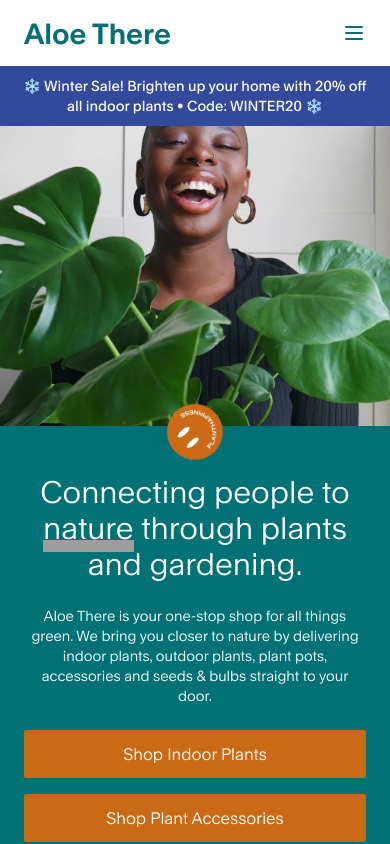
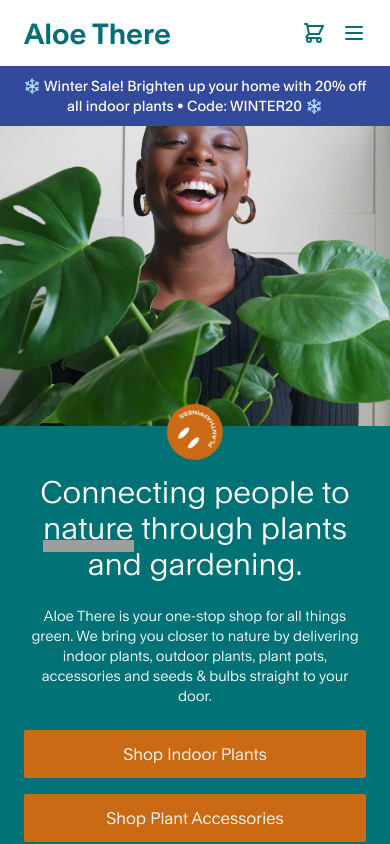
Before and after one commit to connorhanks/Plant-Shop, a Vue app: page / in a window 390 px wide. Shown: the top 844 px of the page. Built offline with nearby package versions, Linux system fonts and the light colour scheme; no server answers; data requests are answered from the project's data file; grey boxes are pictures that could not be loaded.

Commit message:
fix: update API base URL to support mobile network access

```diff
--- a/src/components/Navbar.vue
+++ b/src/components/Navbar.vue
@@ -1,45 +1,96 @@
 <script setup>
-import { ref, onMounted, onUnmounted } from "vue";
-import { useRouter } from "vue-router";
+// Import the tools we need from Vue and our project
+import { ref, onMounted, onUnmounted } from "vue"; // These help us manage our component
+import { useRouter } from "vue-router"; // This helps us with navigation
+import { useCartStore } from "@/stores/cart"; // This gives us access to our shopping cart
 
-const isMenuOpen = ref(false);
-const navRef = ref(null);
+// Create variables we'll use in our navbar
+const isMenuOpen = ref(false); // This keeps track if mobile menu is open (true) or closed (false)
+const navRef = ref(null); // This helps us reference our nav element in the HTML
+const cart = useCartStore(); // This connects us to our shopping cart system
 
+// This function handles opening/closing the mobile menu
+// When someone clicks the hamburger button, it switches isMenuOpen between true and false
 const toggleMenu = () => {
   isMenuOpen.value = !isMenuOpen.value;
 };
 
+// This function closes the menu if someone clicks outside of it
+// It's like clicking outside a dropdown menu to close it
 const handleClickOutside = (event) => {
   if (
-    navRef.value &&
-    !navRef.value.contains(event.target) &&
-    isMenuOpen.value
+    navRef.value && // If we have a navbar
+    !navRef.value.contains(event.target) && // And the click was outside it
+    isMenuOpen.value // And the menu is currently open
   ) {
-    isMenuOpen.value = false;
+    isMenuOpen.value = false; // Then close the menu
   }
 };
 
-// Add and remove event listener when component mounts/unmounts
+// When the navbar first appears on the page:
 onMounted(() => {
+  // Start listening for clicks anywhere on the page
   document.addEventListener("click", handleClickOutside);
 });
 
+// When the navbar is removed from the page:
 onUnmounted(() => {
+  // Stop listening for clicks (this keeps our website running smoothly)
   document.removeEventListener("click", handleClickOutside);
 });
 </script>
 
 <template>
+  <!-- Main Navigation Bar -->
   <nav
     ref="navRef"
     class="flex items-center justify-between flex-col py-3 md:py-6 px-6 md:px-10 gap-2 text-[#056f75]"
   >
+    <!-- Top section of navbar containing logo and icons -->
     <div class="w-full flex md:justify-center justify-between items-center">
+      <!-- Logo/Home Link -->
       <RouterLink to="/" class="font-bold text-[28px] md:text-[36px]"
         >Aloe There</RouterLink
       >
-      <!-- Classic hamburger menu with stopPropagation -->
+
+      <!-- Right side icons (Cart and Menu) -->
+      <div class="flex items-center gap-4">
+        <!-- Shopping Cart Button. When clicked, opens/closes the cart -->
+        <button
+          @click="cart.toggleCart"
+          class="relative hover:text-[#034c50] transition-colors"
+        >
+          <!-- Shopping Cart Icon (SVG) -->
+          <svg
+            xmlns="http://www.w3.org/2000/svg"
+            class="h-6 w-6"
+            fill="none"
+            viewBox="0 0 24 24"
+            stroke="currentColor"
+          >
+            <path
+              stroke-linecap="round"
+              stroke-linejoin="round"
+              stroke-width="2"
+              d="M3 3h2l.4 2M7 13h10l4-8H5.4M7 13L5.4 5M7 13l-2.293 2.293c-.63.63-.184 1.707.707 1.707H17m0 0a2 2 0 100 4 2 2 0 000-4zm-8 2a2 2 0 11-4 0 2 2 0 014 0z"
+            />
+          </svg>
+
+          <!-- Shopping Cart Item Counter -->
+          <!-- This only shows up if there are items in the cart -->
+          <span
+            v-if="cart.itemCount > 0"
+            class="absolute -top-2 -right-2 bg-[#ca6a14] text-white text-xs rounded-full h-5 w-5 flex items-center justify-center"
+          >
+            {{ cart.itemCount }}
+            <!-- Shows number of items in cart -->
+          </span>
+        </button>
+
+        <!-- Mobile Menu Button (Hamburger) -->
+        <!-- This only shows up on mobile screens -->
         <button @click.stop="toggleMenu" class="md:hidden">
+          <!-- Hamburger Icon (when menu is closed) -->
           <svg
             v-if="!isMenuOpen"
             class="h-6 w-6 md:h-8 md:w-8"
@@ -47,10 +98,13 @@
             fill="none"
             stroke="currentColor"
           >
+            <!-- Three lines that make up the hamburger icon -->
             <path d="M4 6h16" stroke-width="2" stroke-linecap="round" />
             <path d="M4 12h16" stroke-width="2" stroke-linecap="round" />
             <path d="M4 18h16" stroke-width="2" stroke-linecap="round" />
           </svg>
+
+          <!-- X Icon (when menu is open) -->
           <svg
             v-else
             class="h-6 w-6 md:h-8 md:w-8"
@@ -58,10 +112,12 @@
             fill="none"
             stroke="currentColor"
           >
+            <!-- Two diagonal lines that make an X -->
             <path d="M6 6l12 12" stroke-width="2" stroke-linecap="round" />
             <path d="M6 18L18 6" stroke-width="2" stroke-linecap="round" />
           </svg>
         </button>
+      </div>
     </div>
 
     <!-- Menu items -->
@@ -104,5 +160,7 @@
         <span class="text-[#056f75] text-lg">💼</span>Business
       </li>
     </ul>
+
+    <!-- Shopping Cart svg -->
   </nav>
 </template>
--- a/src/components/WhatsHot.vue
+++ b/src/components/WhatsHot.vue
@@ -7,6 +7,7 @@
 const autoScrollInterval = ref(null);
 const isHovered = ref(false);
 const loading = ref(true);
+const error = ref(null);
 const isMobile = ref(window.innerWidth < 768);
 
 const startAutoScroll = () => {
@@ -27,16 +28,25 @@
 const fetchTrendingPlants = async () => {
   try {
     loading.value = true;
-    const response = await fetch("http://localhost:3001/plants");
+    error.value = null;
+    const baseUrl = "http://192.168.1.72:3001";
+    console.log("Fetching plants from:", baseUrl);
+    const response = await fetch(`${baseUrl}/plants`);
     if (!response.ok) {
-      throw new Error("Failed to fetch plants");
+      throw new Error(
+        `Failed to fetch plants: ${response.status} ${response.statusText}`
+      );
     }
     const plants = await response.json();
     if (Array.isArray(plants) && plants.length > 0) {
       trendingPlants.value = plants;
+      console.log("Fetched plants:", plants.length);
+    } else {
+      throw new Error("No plants data received");
     }
   } catch (error) {
     console.error("Error fetching trending plants:", error);
+    error.value = error.message;
   } finally {
     loading.value = false;
   }
@@ -79,6 +89,19 @@
       <div
         class="animate-spin rounded-full h-12 w-12 border-4 border-[#056f75] border-t-transparent"
       ></div>
+    </div>
+
+    <!-- Error State -->
+    <div
+      v-else-if="error"
+      class="text-center text-red-600 min-h-[200px] flex items-center justify-center"
+    >
+      <div>
+        <p class="mb-2">{{ error }}</p>
+        <button @click="fetchTrendingPlants" class="text-[#056f75] underline">
+          Try Again
+        </button>
+      </div>
     </div>
 
     <!-- Mobile Carousel -->
```
Lines whose indentation alone changed are shown as unchanged.
